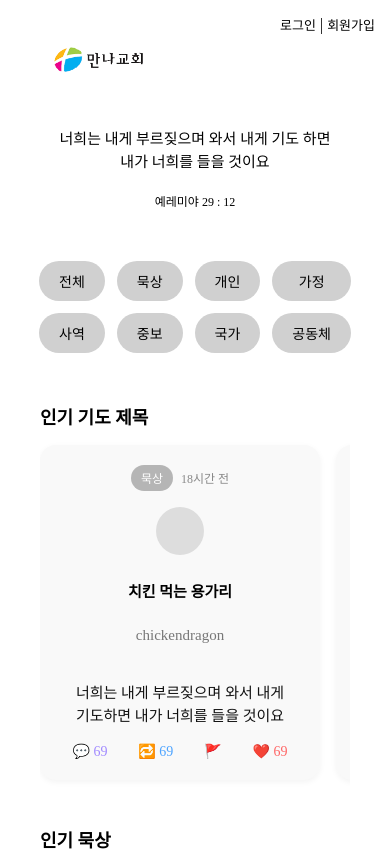
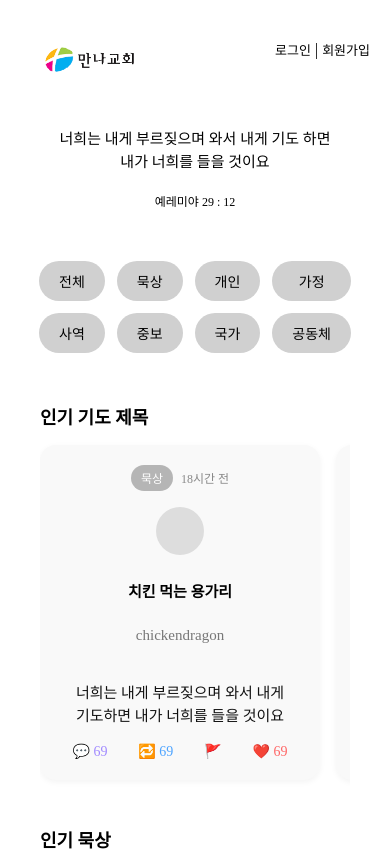
Before and after one commit to elroi773/manna_pray_project, a React (Create React App) app: page / in a window 390 px wide. Shown: the top 851 px of the page. Built offline with nearby package versions, Linux system fonts and the light colour scheme; a web font is replaced by a local one.

Commit message:
수정의 수정.

```diff
--- a/src/App.css
+++ b/src/App.css
@@ -63,12 +63,13 @@ img {
   img {
     width: 160px;
     margin-top: 10px;
-    margin-left: 10px;
+    margin-left: 1px;
   }
 
   .menu {
-    top: 15px;
+    top: 40px;
     right: 15px;
+    margin-right: 5px;
   }
 
   .menu a {
```
